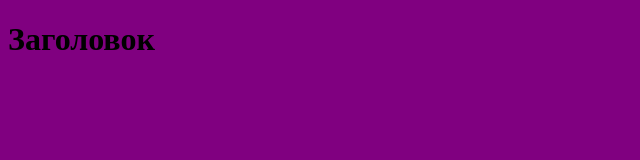
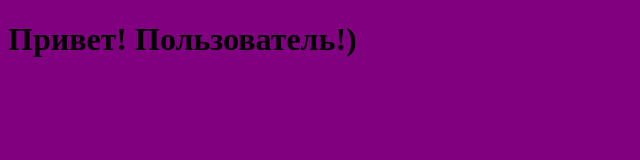
Before and after one commit to max22011994/google-homepage, a plain HTML site: page index.html in a window 1280 px wide. Shown: the whole page, without its empty margins (0-640 px from the left). Drawn offline with Linux system fonts and the light colour scheme.

Commit message:
Добавили приветствие!

```diff
--- a/index.html
+++ b/index.html
@@ -8,6 +8,6 @@
     <link rel="stylesheet" href="style.css">
 </head>
 <body>
-    <h1>Заголовок</h1>
+    <h1>Привет! Пользователь!)</h1>
 </body>
 </html>
```
